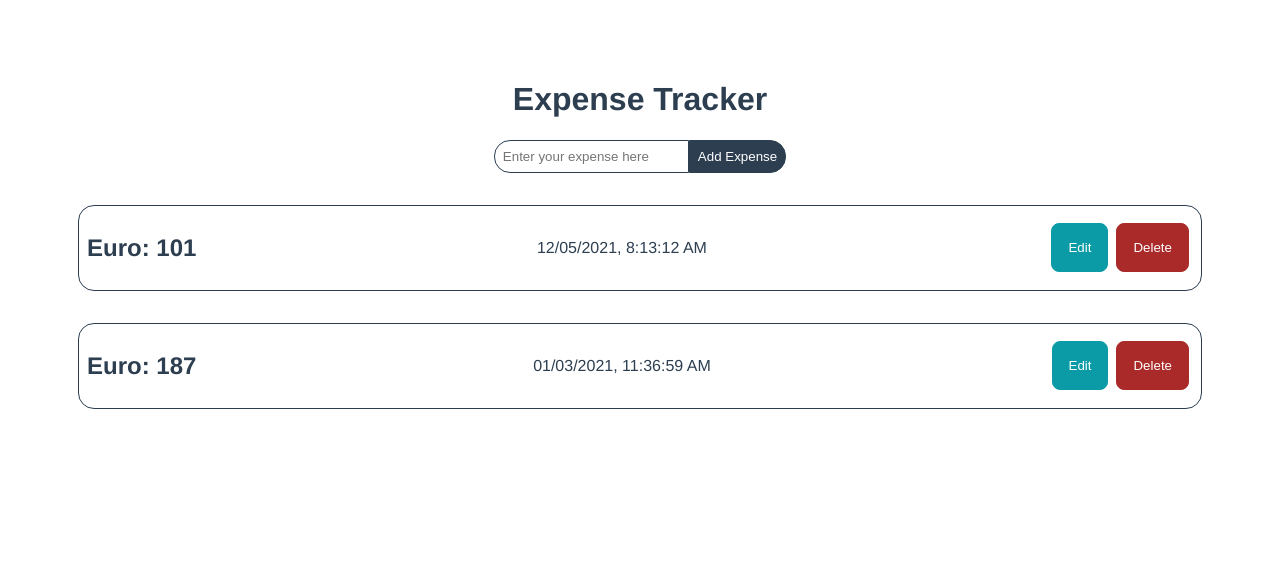
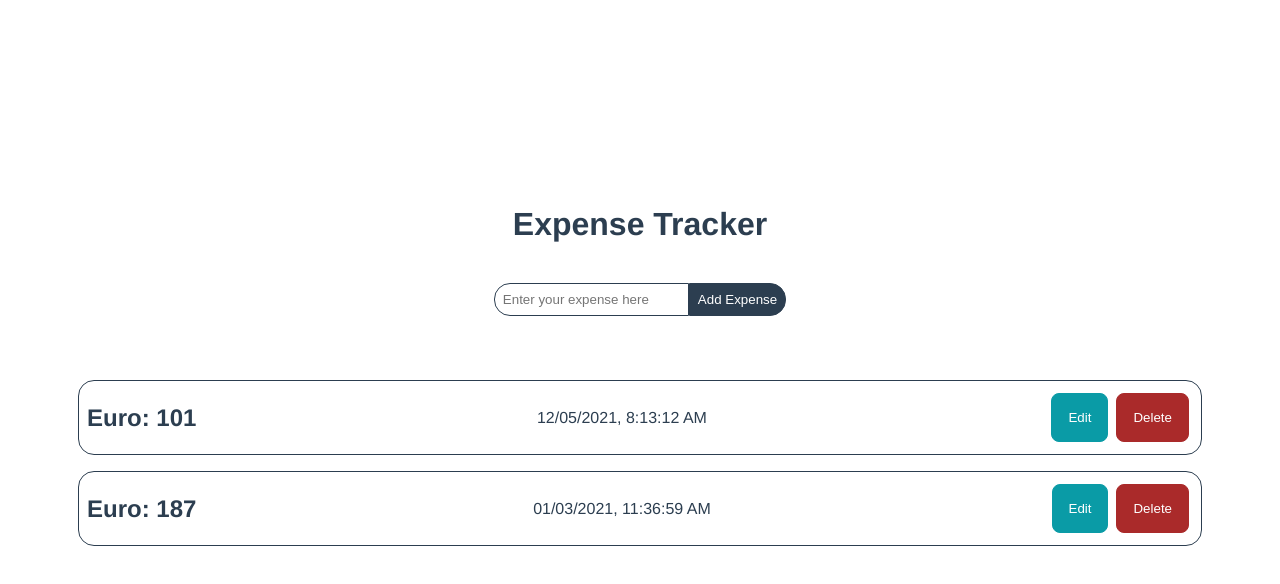
Before and after one commit to chrizzlekicks/vue-expense-tracker, a Vue app: page / in a window 1280 px wide. Shown: the top 584 px of the page. Built offline with nearby package versions, Linux system fonts and the light colour scheme.

Commit message:
continued UI work on EditExpense, fixed v-for directive

```diff
--- a/src/App.vue
+++ b/src/App.vue
@@ -1,19 +1,24 @@
 <template>
-	<h1>Expense Tracker</h1>
-	<InputField @add-expense="addExpense" />
-	<Expenses :expenses="expenses" @delete-expense="deleteExpense" />
+	<EditExpense v-if="showEditExpense" />
+	<main>
+		<h1>Expense Tracker</h1>
+		<InputField @add-expense="addExpense" />
+		<Expenses :expenses="expenses" @delete-expense="deleteExpense" />
+	</main>
 </template>
 
 <script>
 import InputField from './components/InputField.vue';
 import Expenses from './components/Expenses.vue';
+import EditExpense from './components/EditExpense.vue';
 
 export default {
 	name: 'App',
-	components: { InputField, Expenses },
+	components: { InputField, Expenses, EditExpense },
 	data() {
 		return {
 			expenses: [],
+			showEditExpense: false,
 		};
 	},
 	methods: {
@@ -34,16 +39,17 @@ export default {
 };
 </script>
 
-<style>
-#app {
-	font-family: Avenir, Helvetica, Arial, sans-serif;
-	-webkit-font-smoothing: antialiased;
-	-moz-osx-font-smoothing: grayscale;
-	text-align: center;
-	color: #2c3e50;
-	margin-top: 60px;
+<style scoped>
+main {
 	display: flex;
 	flex-direction: column;
 	align-items: center;
+	justify-content: center;
+	width: 100vw;
+	height: 100vh;
+}
+
+h1 {
+	margin-bottom: 40px;
 }
 </style>
--- /dev/null
+++ b/src/assets/css/styles.css
@@ -0,0 +1,15 @@
+*,
+::before,
+::after {
+	box-sizing: border-box;
+	margin: 0;
+	padding: 0;
+}
+
+body {
+	font-family: Avenir, Helvetica, Arial, sans-serif;
+	-webkit-font-smoothing: antialiased;
+	-moz-osx-font-smoothing: grayscale;
+	text-align: center;
+	color: #2c3e50;
+}
--- a/src/components/EditExpense.vue
+++ b/src/components/EditExpense.vue
@@ -18,14 +18,25 @@ export default {
 
 <style scoped>
 main {
-	background-color: rgba(255, 255, 255, 0.85);
+	background-color: rgba(247, 247, 247, 0.75);
+	width: 100%;
+	height: 100%;
+	top: 0;
+	position: absolute;
+	z-index: 1;
+	display: grid;
+	place-items: center;
 }
 article {
 	display: flex;
 	flex-direction: column;
 	align-items: center;
-	width: 10rem;
-	height: auto;
+	justify-content: center;
+	width: 450px;
+	height: 125px;
 	border: 1px solid #c2c2c2;
+	border-radius: 10px;
+	background-color: #eee;
+	box-shadow: 3px 12px 20px rgba(97, 100, 91, 0.2);
 }
 </style>
--- a/src/components/Expenses.vue
+++ b/src/components/Expenses.vue
@@ -1,7 +1,8 @@
 <template>
-	<section class="expenses" v-for="expense in expenses">
+	<section class="expenses">
 		<Expense
 			:expense="expense"
+			v-for="expense in expenses"
 			@delete-expense="$emit('delete-expense', expense.id)"
 		/>
 	</section>
@@ -28,6 +29,6 @@ export default {
 	flex-direction: column;
 	width: 100%;
 	max-width: 1140px;
-	margin: 0.5rem;
+	margin: 40px 0.5rem;
 }
 </style>
--- a/src/components/InputField.vue
+++ b/src/components/InputField.vue
@@ -50,7 +50,6 @@ export default {
 <style>
 .wrapper {
 	display: flex;
-	flex: 1;
 	margin-bottom: 1rem;
 }
 .input {
```
Also changed, not shown: src/main.js (+4 -3 lines).
